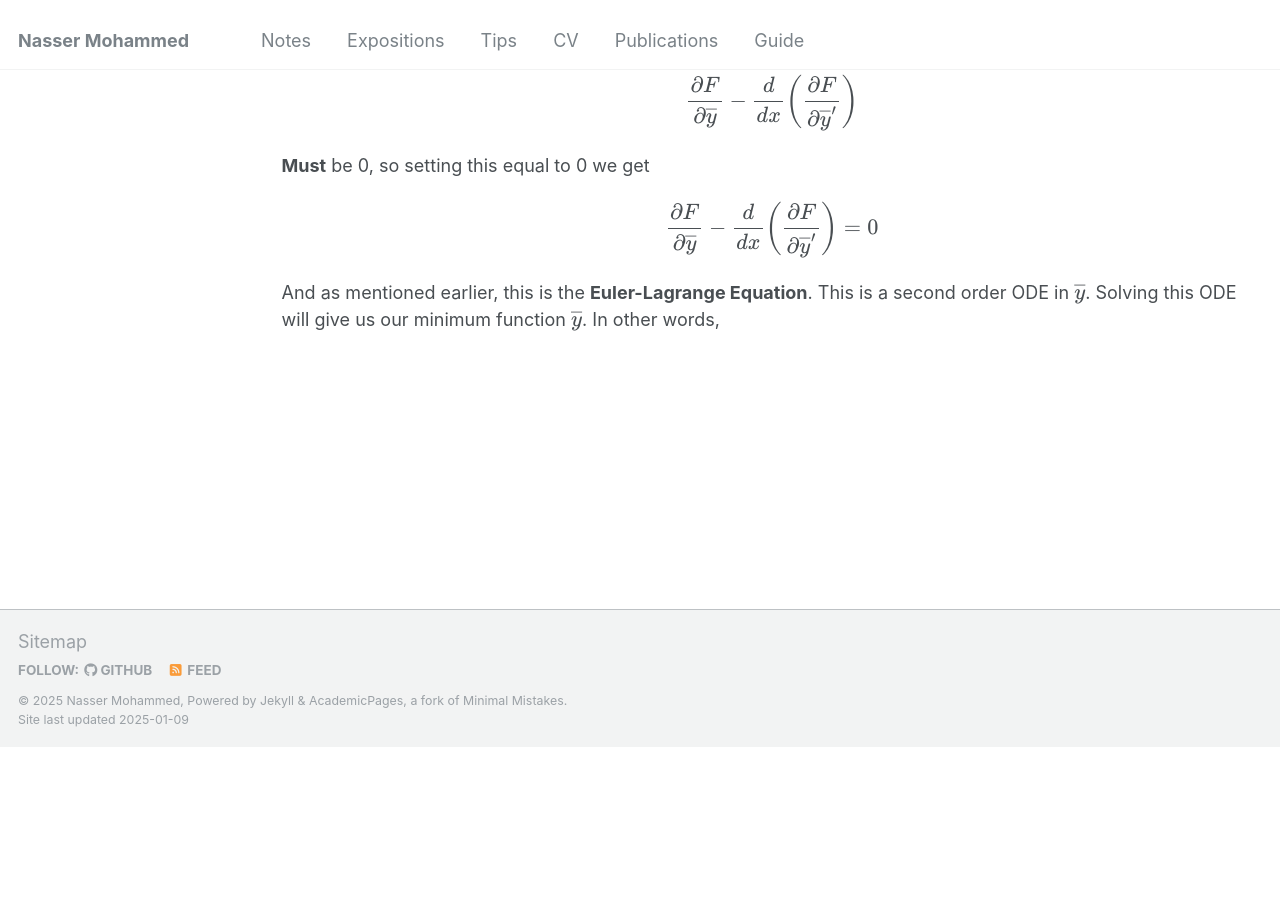
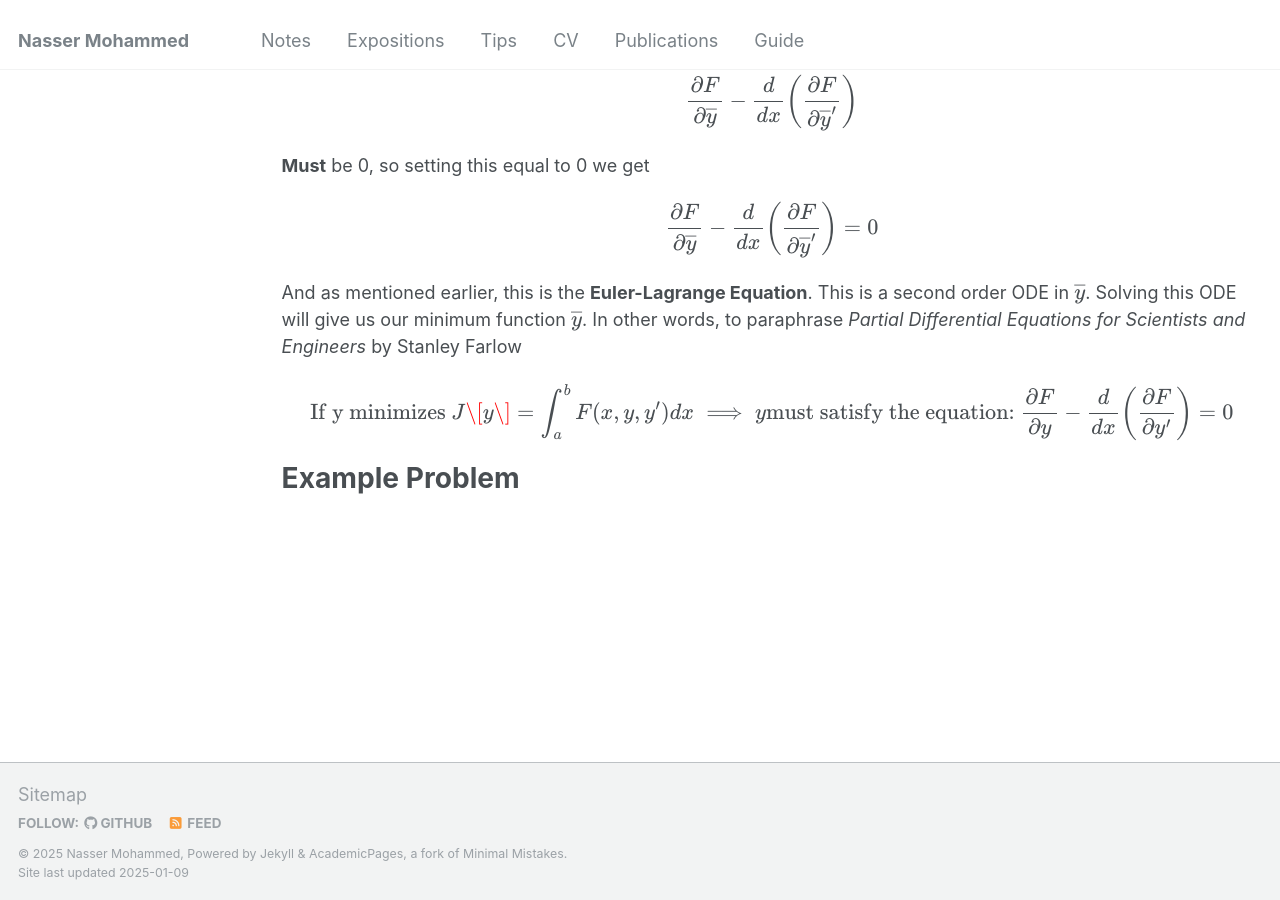
Before and after one commit to Nasser-Mohammed/Nasser-Mohammed.github.io, a Jekyll site: the page built from _pages/notes/pde/variational-calc.md, in a window 1280 px wide and 900 px high, scrolled down 2234 px. Built offline with Jekyll 4.4.1, drawn with Linux system fonts in a browser that asks for light colours; before the commit the page ends 2981 px from its top, so only the background shows below that.

Commit message:
Update variational-calc.md

```diff
--- a/_pages/notes/pde/variational-calc.md
+++ b/_pages/notes/pde/variational-calc.md
@@ -39,4 +39,15 @@ Here we note that this integral must be 0 **for any function** \\(\eta (x)\\) th
 \\[\frac{\partial F}{\partial \overline{y}} - \frac{d}{dx}\left(\frac{\partial F}{\partial \overline{y}'}\right)\\]
 **Must** be 0, so setting this equal to 0 we get
 \\[\frac{\partial F}{\partial \overline{y}} - \frac{d}{dx}\left(\frac{\partial F}{\partial \overline{y}'}\right) = 0\\]
-And as mentioned earlier, this is the **Euler-Lagrange Equation**. This is a second order ODE in \\(\overline{y}\\). Solving this ODE will give us our minimum function \\(\overline{y}\\). In other words,
+And as mentioned earlier, this is the **Euler-Lagrange Equation**. This is a second order ODE in \\(\overline{y}\\). Solving this ODE will give us our minimum function \\(\overline{y}\\). In other words, to paraphrase *Partial Differential Equations for Scientists and Engineers* by Stanley Farlow
+
+<div style="text-align: center;">
+$$
+\text{If y minimizes } J\[y\] = \int_a^bF(x,y,y')dx \implies y \text{must satisfy the equation: } \\
+\frac{\partial F}{\partial y} - \frac{d}{dx}\left(\frac{\partial F}{\partial y'}\right) = 0
+$$
+</div>
+
+
+Example Problem
+===
```
